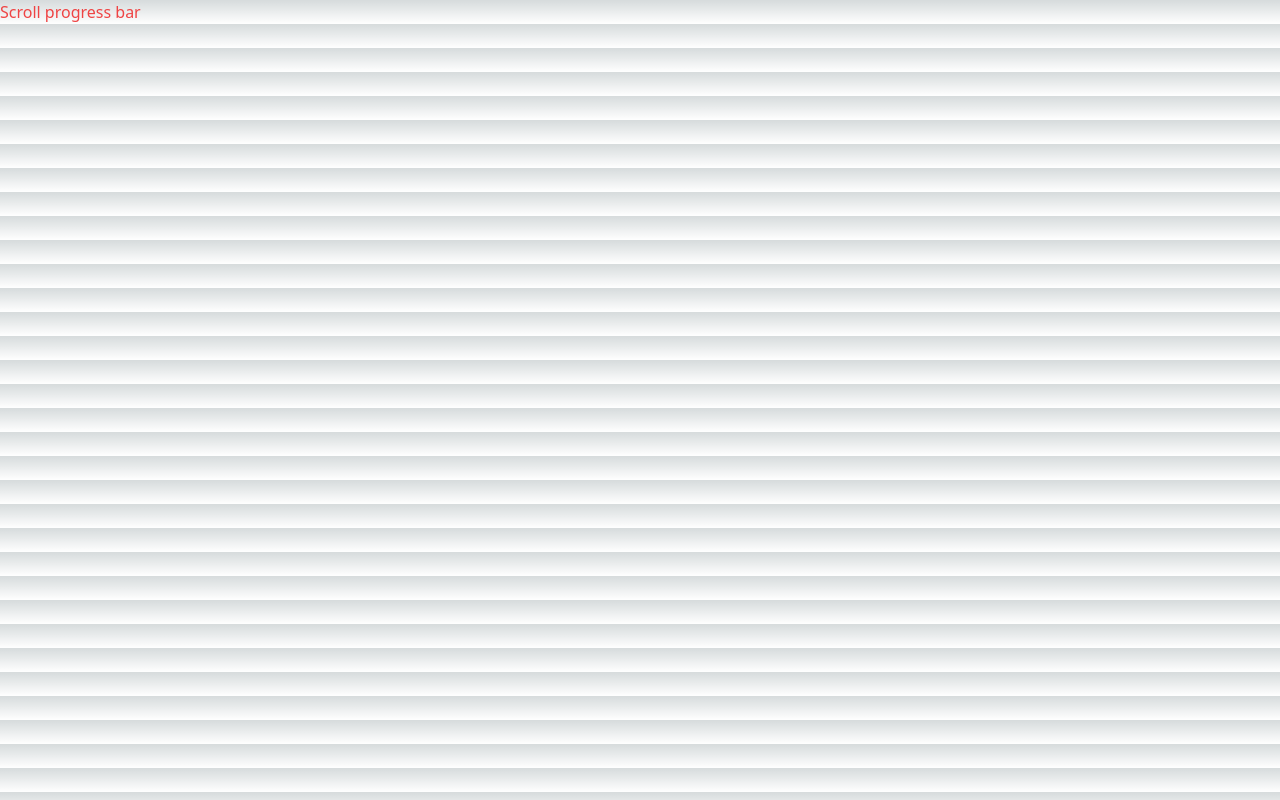
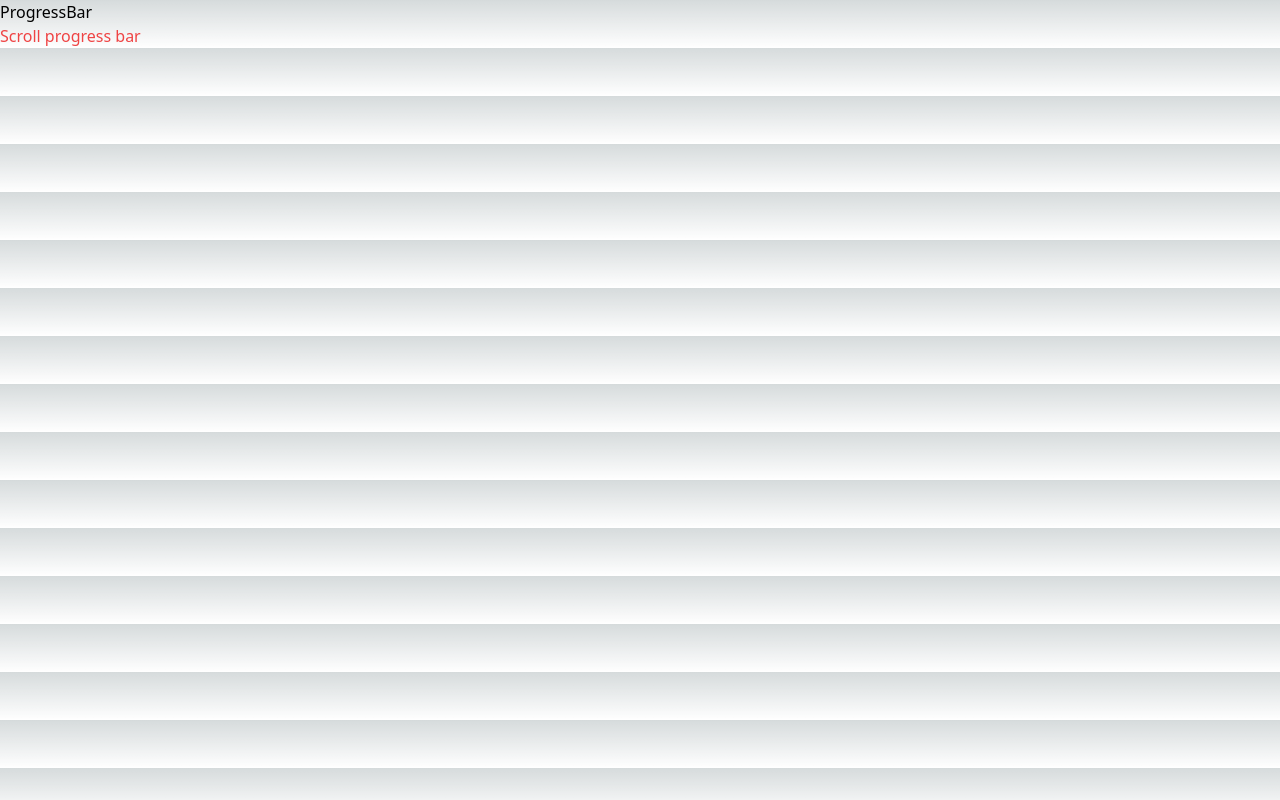
Before and after one commit to JayCodeGitHub/Scroll-progress-bar, a Next.js app: page / in a window 1280 px wide. Built offline with nearby package versions, Linux system fonts and the light colour scheme.

Commit message:
Created ProgressBar

```diff
--- a/src/components/layout.tsx
+++ b/src/components/layout.tsx
@@ -1,3 +1,5 @@
+import ProgressBar from "./progressBar";
+
 interface LayoutProps {
   children: React.ReactNode;
 }
@@ -5,6 +7,7 @@ interface LayoutProps {
 function Layout({ children }: LayoutProps) {
   return (
     <>
+      <ProgressBar />
       <main>{children}</main>
     </>
   );
--- /dev/null
+++ b/src/components/progressBar.tsx
@@ -0,0 +1,9 @@
+function ProgressBar() {
+  return (
+    <>
+      <div>ProgressBar</div>
+    </>
+  );
+}
+
+export default ProgressBar;
```
